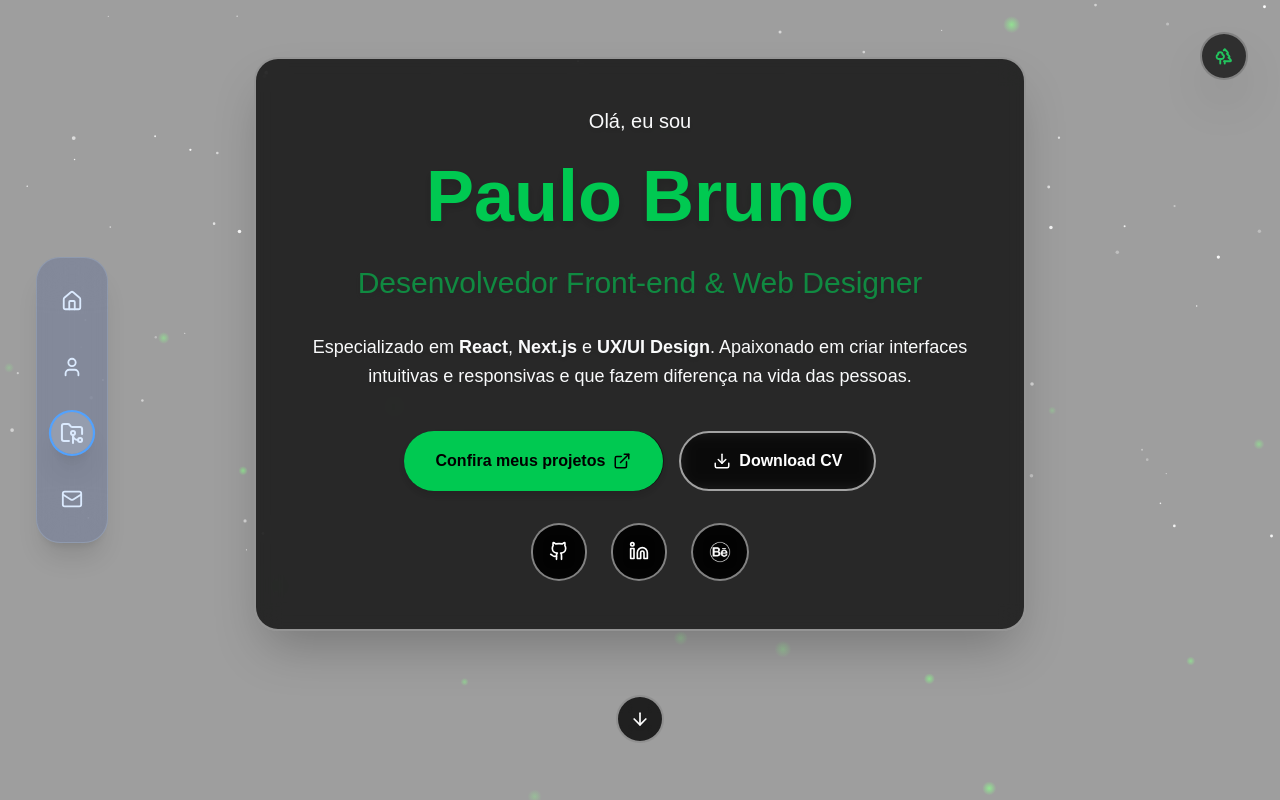
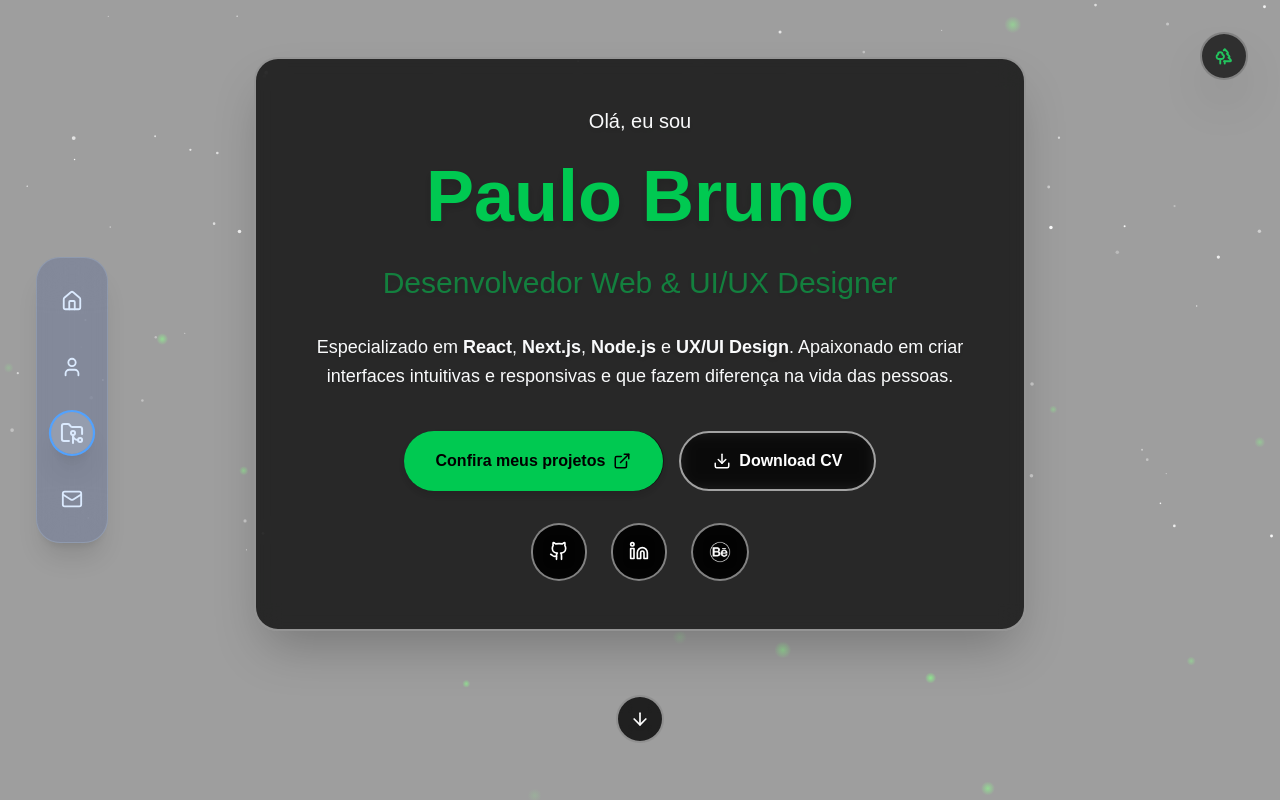
Before and after one commit to DevPBDias/dev-portfolio, a Next.js app: page / in a window 1280 px wide. Shown: the top 800 px of the page. Built offline with nearby package versions, Linux system fonts and the light colour scheme.

Commit message:
fix: add new techs and change titles

```diff
--- a/src/_components/_hero/Description.tsx
+++ b/src/_components/_hero/Description.tsx
@@ -10,9 +10,10 @@ export function Description({ className = "", variants }: DescriptionProps) {
       className={`text-sm sm:text-base md:text-lg text-gray-50 drop-shadow-md mb-8 sm:mb-10 max-w-2xl mx-auto leading-relaxed px-2 sm:px-0 ${className}`}
       variants={variants}
     >
-      Especializado em <strong>React</strong>, <strong>Next.js</strong> e{" "}
-      <strong>UX/UI Design</strong>. Apaixonado em criar interfaces intuitivas e
-      responsivas e que fazem diferença na vida das pessoas.
+      Especializado em <strong>React</strong>, <strong>Next.js</strong>,{" "}
+      <strong>Node.js</strong> e <strong>UX/UI Design</strong>. Apaixonado em
+      criar interfaces intuitivas e responsivas e que fazem diferença na vida
+      das pessoas.
     </motion.p>
   );
 }
--- a/src/_components/_hero/SubTitle.tsx
+++ b/src/_components/_hero/SubTitle.tsx
@@ -21,7 +21,7 @@ export function SubTitle({ className = "", variants }: SubTitleProps) {
       className={`text-lg sm:text-xl md:text-2xl lg:text-3xl  ${textColor} animate-pulse drop-shadow-md mb-6 sm:mb-8 font-medium px-2 sm:px-0 ${className}`}
       variants={variants}
     >
-      Desenvolvedor Front-end & Web Designer
+      Desenvolvedor Web & UI/UX Designer
     </motion.h2>
   );
 }
--- a/src/constants/techs-data.tsx
+++ b/src/constants/techs-data.tsx
@@ -34,6 +34,7 @@ export const skills: Skill[] = [
       "Express.js",
       "Sequelize",
       "Mongoose",
+      "Supabase (PostgreSQL)",
     ],
     color: "#10b981",
   },
```
